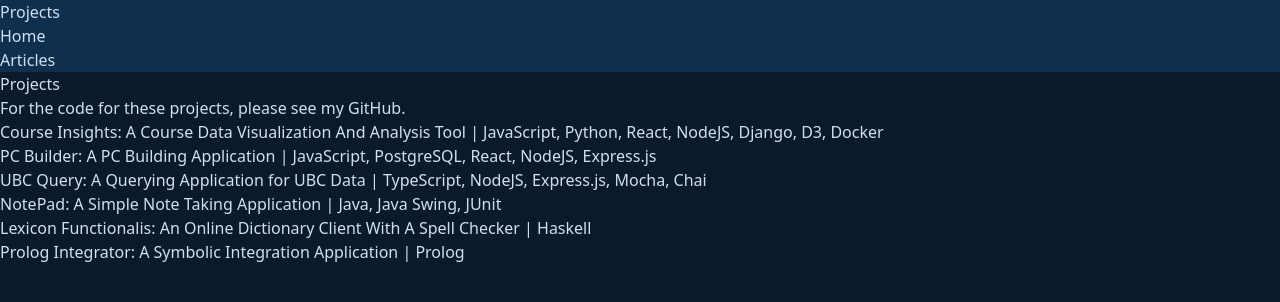
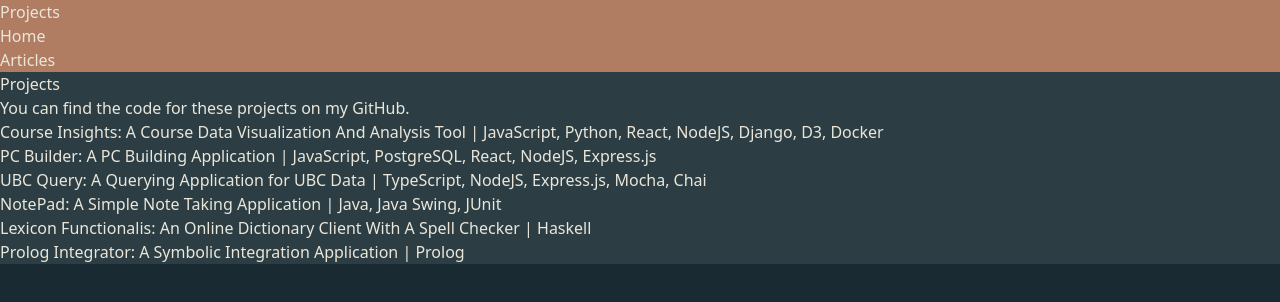
Before and after one commit to CAD-CS/CAD-CS.github.io, a Next.js app: page /projects in a window 1280 px wide. Shown: the top 302 px of the page. Built offline with nearby package versions, Linux system fonts and the light colour scheme.

Commit message:
updated look and feel

```diff
--- a/src/app/_components/ContentBox.tsx
+++ b/src/app/_components/ContentBox.tsx
@@ -5,7 +5,7 @@
 export default function ContentBox({ children }: ContentBoxProps) {
   return (
     <div className="flex flex-col min-h-screen mb-4 mx-6 mt-6">
-      <div className="bg-primary text-text-color flex-grow px-8 py-6 rounded-lg shadow-md border border-secondary">
+      <div className="flex-grow px-8 py-6 rounded-lg shadow-md primary">
         {children}
       </div>
     </div>
--- a/src/app/_components/ListLink.tsx
+++ b/src/app/_components/ListLink.tsx
@@ -17,7 +17,7 @@
     <li>
       <Link
         href={"/" + basePath + "/" + targetFolder}
-        className="hover:text-purple-700 hover:italic"
+        className="hover:text-red-600 hover:italic"
       >
         <span className="font-bold">{primaryText}</span> {" | " + secondaryText}
       </Link>
--- a/src/app/_components/NavBar.tsx
+++ b/src/app/_components/NavBar.tsx
@@ -2,7 +2,7 @@
 
 export default function NavBar() {
   return (
-    <nav className="primary rounded-lg flex justify-center py-2 shadow-md">
+    <nav className="secondary rounded-lg flex justify-center py-2 shadow-md">
       <ul className="flex space-x-8">
         <NavLink path="/projects" text="Projects" />
         <NavLink path="/" text="Home" />
--- a/src/app/_components/NavLink.tsx
+++ b/src/app/_components/NavLink.tsx
@@ -7,8 +7,8 @@
 
 export default function NavLink({ path, text }: NavLinkProps) {
   return (
-    <li className="accent rounded-lg px-4 py-2 hover:bg-primary transition-colors">
-      <Link className="text-text-color font-medium" href={path}>
+    <li className="accent rounded-lg px-4 py-2 hover:bg-yellow-600">
+      <Link className="font-medium" href={path}>
         {text}
       </Link>
     </li>
--- a/src/app/_components/PageHeader.tsx
+++ b/src/app/_components/PageHeader.tsx
@@ -6,7 +6,7 @@
 
 export default function PageHeader({ children }: PageHeaderProps) {
   return (
-    <div className="bg-primary text-text-color rounded-lg shadow-md p-6 mx-4 my-6 border border-secondary">
+    <div className="rounded-lg shadow-md p-6 mx-4 my-6 primary">
       <h1 className="text-4xl font-bold mb-4">{children}</h1>
     </div>
   );
--- a/src/app/globals.css
+++ b/src/app/globals.css
@@ -3,34 +3,26 @@
 @tailwind utilities;
 
 :root {
-  --background-color: #0a1a2a; /* Defines the main background color */
-  --primary-color: #1a3f5f; /* Defines the primary color */
-  --secondary-color: #2a5f7f; /* Defines the secondary color */
-  --accent-color: #0f2f4f; /* Defines the accent color */
-  --text-color: #d0e0f0; /* Defines the text color */
+  --background-color: #1A2A33;
+  --primary-color: #2C3E44;
+  --secondary-color: #85707E;
+  --accent-color: #B07D62;
+  --text-color: #eae6da;
 }
 
 body {
-  background-color: var(
-    --background-color
-  ); /* Sets the background color of the whole page */
-  color: var(--text-color); /* Sets the default text color */
+  background-color: var(--background-color);
+  color: var(--text-color);
 }
 
 .primary {
-  background-color: var(
-    --primary-color
-  ); /* Sets the background color for elements with class 'primary' and the 'header' */
+  background-color: var(--primary-color);
 }
 
 .secondary {
-  background-color: var(
-    --secondary-color
-  ); /* Sets the background color for elements with class 'secondary' */
+  background-color: var(--secondary-color);
 }
 
 .accent {
-  background-color: var(
-    --accent-color
-  ); /* Sets the background color for elements with class 'accent' */
+  background-color: var(--accent-color);
 }
--- a/src/app/page.tsx
+++ b/src/app/page.tsx
@@ -57,7 +57,7 @@
             href="https://github.com/CAD-CS/CAD-CS.github.io"
             target="_blank"
             rel="noopener noreferrer"
-            className="underline hover:text-purple-700 hover:italic"
+            className="underline hover:text-red-600 hover:italic"
           >
             GitHub
           </a>
--- a/src/app/projects/lexicon-functionalis/page.tsx
+++ b/src/app/projects/lexicon-functionalis/page.tsx
@@ -21,7 +21,7 @@
             href="https://dict.org/bin/Dict"
             target="_blank"
             rel="noopener noreferrer"
-            className="underline hover:text-purple-700 hover:italic"
+            className="underline hover:text-red-600 hover:italic"
           >
             dict.org
           </a>
@@ -39,7 +39,7 @@
             href="https://norvig.com/spell-correct.html"
             target="_blank"
             rel="noopener noreferrer"
-            className="underline hover:text-purple-700 hover:italic"
+            className="underline hover:text-red-600 hover:italic"
           >
             here
           </a>
--- a/src/app/projects/page.tsx
+++ b/src/app/projects/page.tsx
@@ -15,12 +15,12 @@
       <PageHeader>Projects</PageHeader>
       <ContentBox>
         <ContentParagraph>
-          For the code for these projects, please see my{" "}
+          You can find the code for these projects on my{" "}
           <a
             href="https://github.com/CAD-CS"
             target="_blank"
             rel="noopener noreferrer"
-            className="underline hover:text-purple-700 hover:italic"
+            className="underline hover:text-red-600 hover:italic"
           >
             GitHub
           </a>
```
